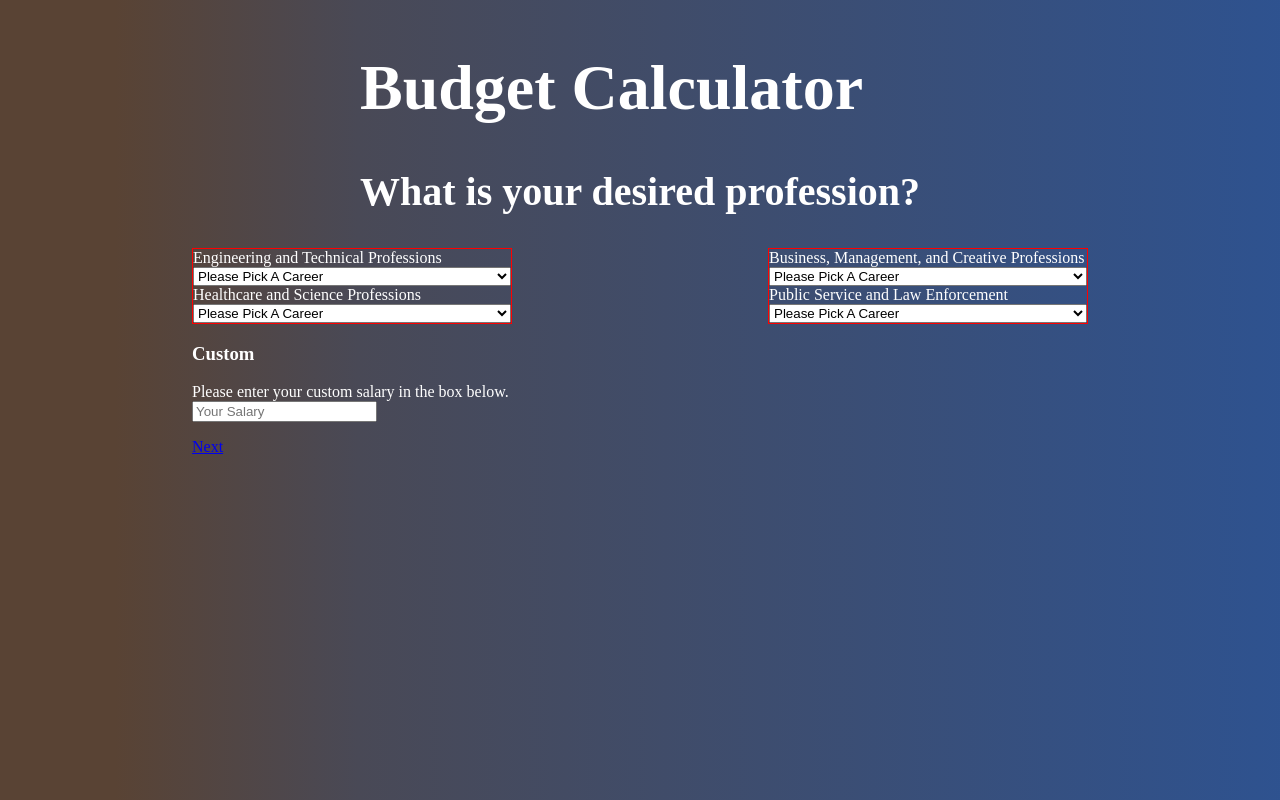
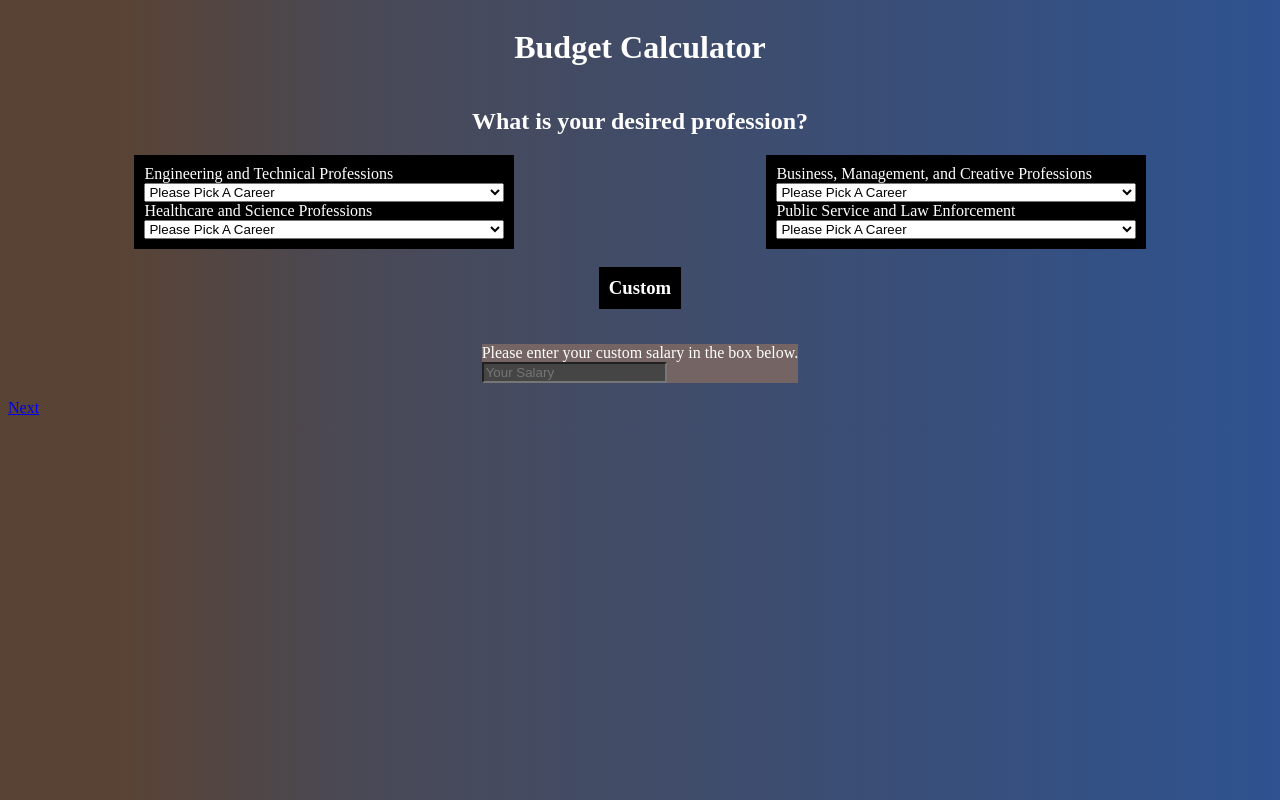
Before and after one commit to MichaelHowe11/Budget-Calculator, a plain HTML site: page index.html in a window 1280 px wide. Drawn offline with Linux system fonts and the light colour scheme.

Commit message:
Skye Yang
CSS Test

```diff
--- a/index.html
+++ b/index.html
@@ -15,7 +15,7 @@
         <h2 class="introSummary">What is your desired profession?</h2>
     </header>
     <main>
-        <form id='userForm' action="">
+        <form id='userForm' action="" class="userForm">
             <section class="selection">
                 <section class="left">
                     <label for="categoryProgessionTech" class="centerTxt">Engineering and Technical Professions</label>
--- a/style.css
+++ b/style.css
@@ -1,41 +1,66 @@
-*{
+* {
     box-sizing: border-box;
 }
 
-body{
-    background: rgb(89,67,52);
-background: linear-gradient(90deg, rgba(89,67,52,1) 9%, rgba(73,73,86,1) 28%, rgba(9,95,223,1) 200%);
+body {
+    background: rgb(89, 67, 52);
+    background: linear-gradient(90deg, rgba(89, 67, 52, 1) 9%, rgba(73, 73, 86, 1) 28%, rgba(9, 95, 223, 1) 200%);
     color: white;
-    display: flex;
-    justify-content: center;
-    align-items: center;
-    flex-flow: column wrap;
 }
 
-h1 {
-    font-size: 4rem;
+.userForm {
+    height:;
 }
 
-h2 {
-    font-size: 2.5rem;
+header {
+    display: flex;
+    align-items: center;
+    flex-direction: column;
 }
+
 
 .selection {
     display: flex;
-    flex-flow: row wrap;
+    justify-content: space-around;
 }
 
 .left {
     display: flex;
-    flex-flow: column wrap;
-    width:20rem;
-    border: red 1px solid;
-    margin-right: 8rem;
+    flex-direction: column;
+    justify-content: space-between;
+    width: 30%;
+    height: 50%;
+    padding: 10px;
+    background-color: black ;
 }
+
 .right {
     display: flex;
-    flex-flow: column wrap;
-    width:20rem;
-    border: red 1px solid;
-    margin-left: 8rem;
+    flex-direction: column;
+    justify-content: space-between;
+    width: 30%;
+    padding: 10px;
+    background-color: black ;
 }
+
+.custom {
+    display: flex;
+    align-items: center;
+    flex-direction: column;
+
+}
+
+.custom h3 {
+    background-color: black;
+    padding: 10px;
+
+}
+
+.custom p {
+    background-color: #756464;
+}
+
+.custom input {
+    background-color: #454545;
+    color: white;
+}
```
